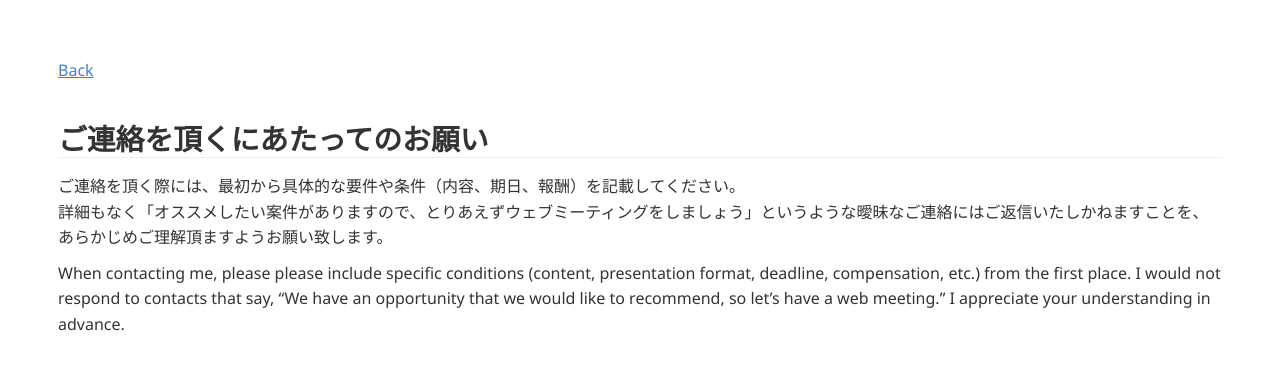
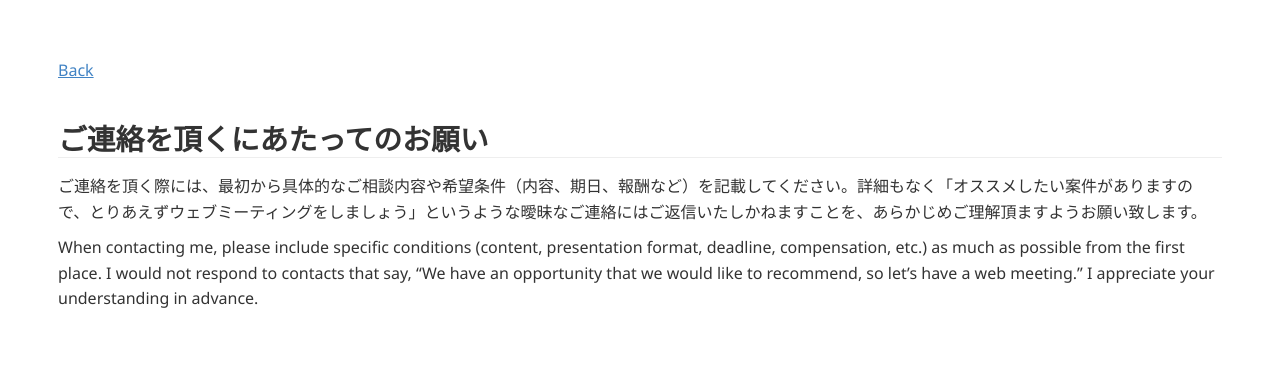
Before and after one commit to tnitoh/tnitoh.github.io, a Jekyll site: the page built from contact_note.md, in a window 1280 px wide. Shown: the top 370 px of the page. Built offline with Jekyll 4.4.1, drawn with Linux system fonts in a browser that asks for light colours; Markdown is read by kramdown in place of the engine named in the settings.

Commit message:
Update contact_note.md

```diff
--- a/contact_note.md
+++ b/contact_note.md
@@ -7,7 +7,6 @@ title: Website of Toshihide Itoh
 
 ## ご連絡を頂くにあたってのお願い
 
-ご連絡を頂く際には、最初から具体的な要件や条件（内容、期日、報酬）を記載してください。<br>
-詳細もなく「オススメしたい案件がありますので、とりあえずウェブミーティングをしましょう」というような曖昧なご連絡にはご返信いたしかねますことを、あらかじめご理解頂ますようお願い致します。
+ご連絡を頂く際には、最初から具体的なご相談内容や希望条件（内容、期日、報酬など）を記載してください。詳細もなく「オススメしたい案件がありますので、とりあえずウェブミーティングをしましょう」というような曖昧なご連絡にはご返信いたしかねますことを、あらかじめご理解頂ますようお願い致します。
 
-When contacting me, please please include specific conditions (content, presentation format, deadline, compensation, etc.) from the first place. I would not respond to contacts that say, "We have an opportunity that we would like to recommend, so let's have a web meeting." I appreciate your understanding in advance.
+When contacting me, please include specific conditions (content, presentation format, deadline, compensation, etc.) as much as possible from the first place. I would not respond to contacts that say, "We have an opportunity that we would like to recommend, so let's have a web meeting." I appreciate your understanding in advance.
```
